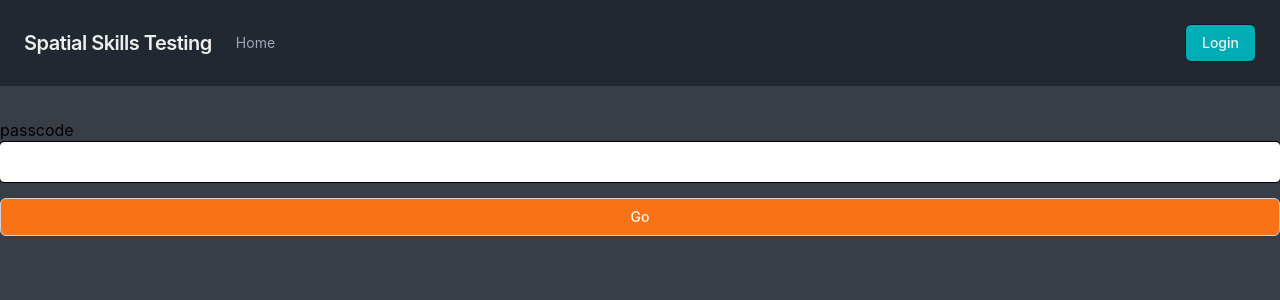
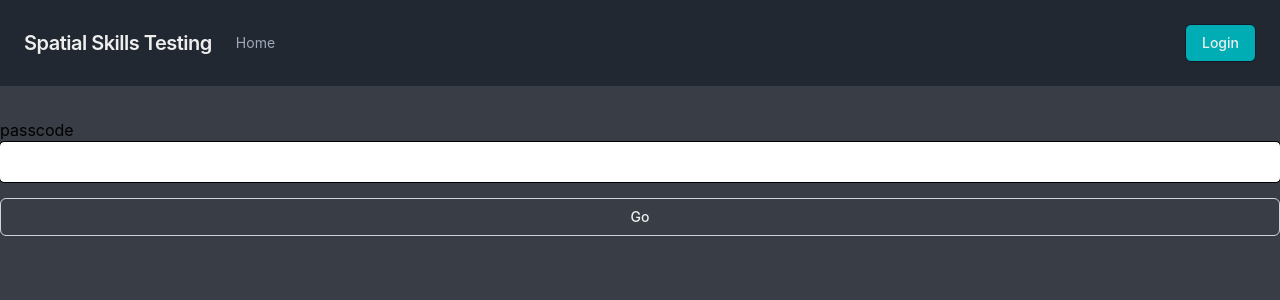
Before and after one commit to uoa-compsci399-s2-2022/Website, a Next.js app: page /auth/_student in a window 1280 px wide. Shown: the top 300 px of the page. Built offline with nearby package versions, Linux system fonts and the light colour scheme; no server answers.

Commit message:
updated colours in class creator
Updated colour scheme to match

```diff
--- a/src/components/button.tsx
+++ b/src/components/button.tsx
@@ -21,12 +21,12 @@ interface Colours {
 
 const colours: Colours = {
     solid: {
-        enabled: 'border-gray-300 bg-orange-500 text-gray-100 hover:bg-orange-600',
-        disabled: 'border-gray-300 bg-orange-300 text-gray-100',
+        enabled: 'border-gray-300 bg-background text-text-colour hover:bg-orange-600',
+        disabled: 'border-gray-300 bg-background text-text-colour',
     },
     not_solid: {
-        enabled: 'border-gray-300 bg-white text-gray-700 hover:bg-gray-50',
-        disabled: 'border-gray-300 bg-grey-300 text-gray-400',
+        enabled: 'border-gray-300 bg-background text-text-colour-700 hover:bg-accent',
+        disabled: 'border-gray-300 bg-background text-text-colour',
     }
 }
 
--- a/src/components/class_creator.tsx
+++ b/src/components/class_creator.tsx
@@ -66,7 +66,7 @@ const ClassNameField: React.FC = () => {
             </label>
             <Field
                 id="name"
-                className="outline outline-1 focus:outline-2 rounded w-full p-2"
+                className="outline outline-1 focus:outline-2 rounded w-full p-2 bg-background text-text-colour"
                 name="name"
                 type="text"
             />
@@ -115,25 +115,25 @@ const ClassStudentField: React.FC<ClassStudentFieldProps> = ({ index, remove })
     }
 
     return (
-        <tr>
+        <tr className="bg-background text-text-colour">
             <td className="border border-1 text-center px-2">{index + 1}</td>
             <td className="border border-1">
                 <Field
-                    className="w-full p-0.5"
+                    className="w-full p-0.5 bg-background text-text-colour"
                     name={`students.${index}.name`}
                     validate={(name: string) => validateNonEmpty('Name', name)}
                 />
             </td>
             <td className="border border-1">
                 <Field
-                    className="w-full p-0.5"
+                    className="w-full p-0.5 bg-background text-text-colour"
                     name={`students.${index}.passcode`}
                     validate={(passcode: string) => validateNonEmpty('Passcode', passcode)}
                 />
             </td>
             <td className="border border-1">
                 <Field
-                    className="w-full p-0.5"
+                    className="w-full p-0.5 bg-background text-text-colour"
                     name={`students.${index}.email`}
                     validate={validateEmail}
                 />
--- a/src/components/modal.tsx
+++ b/src/components/modal.tsx
@@ -17,7 +17,7 @@ export const Modal: React.FC<ModalProps> = ({ isOpen, setIsOpen, title, children
         >
             <div className="fixed inset-0 bg-black/30" aria-hidden="true" />
             <div className="fixed inset-0 flex items-center justify-center p-4">
-                <Dialog.Panel className="w-full sm:max-w-xl mx-auto rounded bg-white p-4 max-h-screen overflow-y-auto">
+                <Dialog.Panel className="w-full sm:max-w-xl mx-auto rounded bg-primary p-4 max-h-screen overflow-y-auto text-text-colour">
                     <Dialog.Title className="text-xl font-bold pb-4">{title}</Dialog.Title>
 
                     {children}
```
